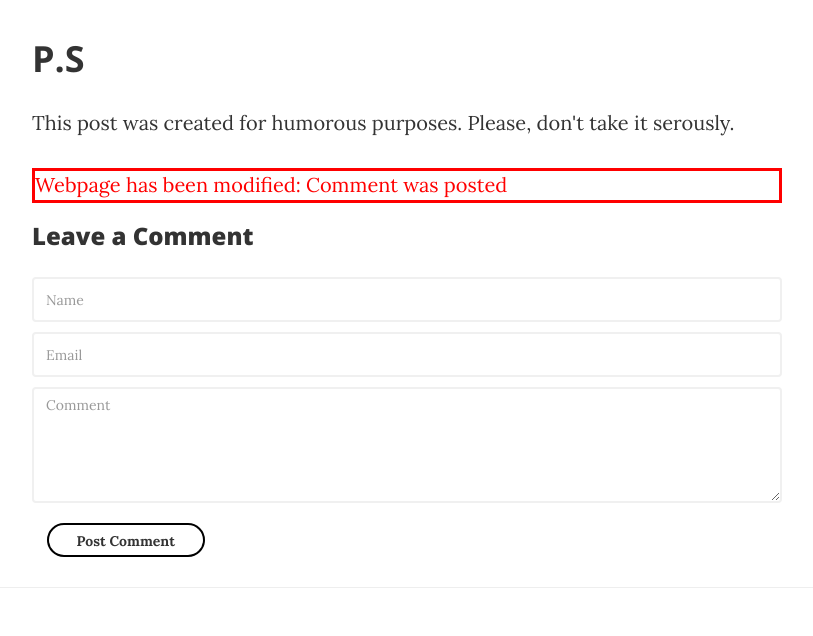
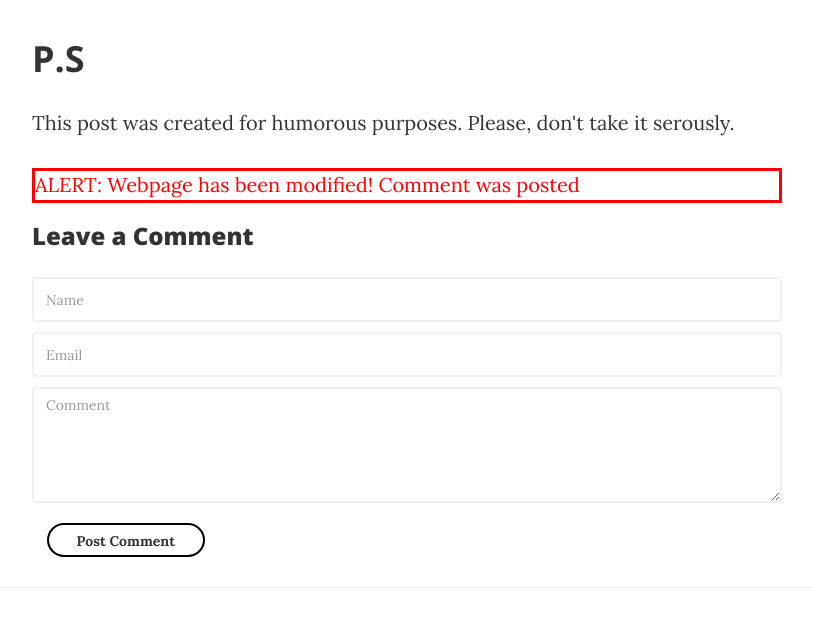
Before and after one commit to askarKuvan/hw3, a plain HTML site: page index.html in a window 1280 px wide. Shown: the part 2252-2888 px from the top of the page, without its empty margins (233-1046 px from the left). Drawn offline with nearby package versions, Linux system fonts and the light colour scheme.

Commit message:
Update index.html

```diff
--- a/index.html
+++ b/index.html
@@ -121,7 +121,7 @@
                     </main>
 
                     <div role="alert" id="alert">
-                        Webpage has been modified: Comment was posted
+                        ALERT: Webpage has been modified! Comment was posted
                     </div>
 
                     <div id="my-comment">
```
